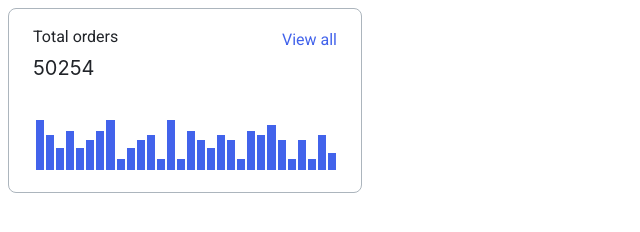
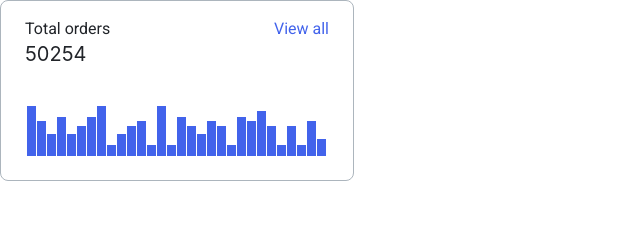
Before and after one commit to js-tasks-ru/htmlcss-20211021_tina-tezadova, a website: page 04-lection2/01-histogram/index.html in a window 1280 px wide. Shown: the whole page, without its empty margins (0-640 px from the left). Drawn offline with Linux system fonts and the light colour scheme.

Commit message:
Исправление замечаний

```diff
--- a/04-lection2/01-histogram/histogram.css
+++ b/04-lection2/01-histogram/histogram.css
@@ -7,7 +7,6 @@
     color: var(--black);
 
     max-width: 354px;
-    height: 185px;
     background-color: var(--white);
     border: 1px solid var(--grey-3);
     box-sizing: border-box;
@@ -15,29 +14,27 @@
     display: flex;
     flex-wrap: wrap;
     align-content: flex-start;
+    box-sizing: border-box;
+    padding: 16px 24px 24px 24px
 }
 
 .histogram__title {
-
-    padding: 16px 0 6px 24px;
     margin: 0;
-    flex-direction: row;
     width: 200px;
-    flex-grow: 1
 }
 
 .histogram__link {
-    text-align: right;
     color: var(--blue-2);
-    height: 24px;
-    flex-grow: 1;
-    padding: 19px 24px 0;
+
 }
 
-p, h4 {
-    margin: 0;
+.histogram__header {
+ display: flex;
+ justify-content: space-between;
+ flex-direction: row;
+ flex-grow: 1;
+
 }
-
 
 
 .histogram__amount {
@@ -46,14 +43,17 @@ p, h4 {
     font-size: 20px;
     line-height: 26px;
     color: var(--black);
-    padding-left: 24px;
     padding-bottom: 39px;
+    display: flex;
+    justify-content: start;
+    flex-direction: row;
+    flex-grow: 1;
 }
 
 .histogram__chart {
     height: 50px;
     display: flex;
-    padding: 0 24px 0 26px ;
+    padding-left: 2px ;
     align-items: end;
     width: 100%;
     box-sizing: border-box;
@@ -62,11 +62,10 @@ p, h4 {
 }
 
 .histogram__chart__item {
-    flex-basis: auto;
-    width: 9px;
+    flex-basis: 9px;
     background-color: var(--blue-2);
     display: block;
-    margin: 0 1px;
+    margin:  0 1px 0 0;
     box-sizing: border-box;
     flex-shrink: 1;
 
--- a/04-lection2/01-histogram/index.html
+++ b/04-lection2/01-histogram/index.html
@@ -2,17 +2,19 @@
 <!-- Страница с гистограммой -->
 <html lang="ru">
     <head>
+        <link rel="stylesheet" href="../../assets/css/normalize.css">
         <link rel="stylesheet" href="../../assets/css/main.css">
         <link rel="stylesheet" href="./histogram.css">
     </head>
     <body>
         <div class="histogram">
-            <div class="histogram__title">
-                <p>Total orders</p>
-            </div>
+            <div class="histogram__header">
+                <p class="histogram__title ">Total orders</p>
+
              <div class="histogram__link">
                 <p>View all</p>
              </div>
+            </div>
             <div>
                 <h4 class="histogram__amount">50254</h4>
             </div>
```
Also changed, not shown: assets/css/normalize.css.
